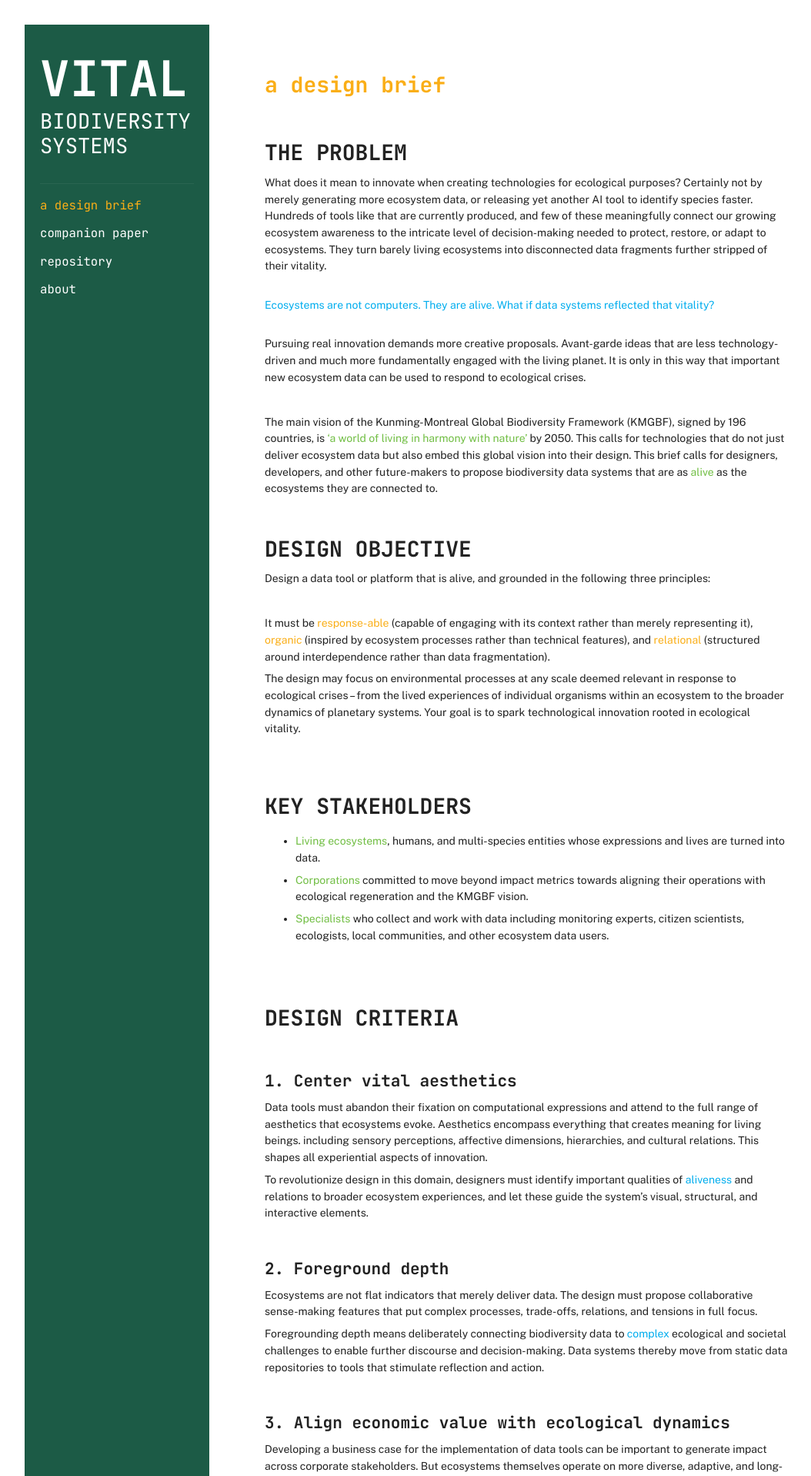
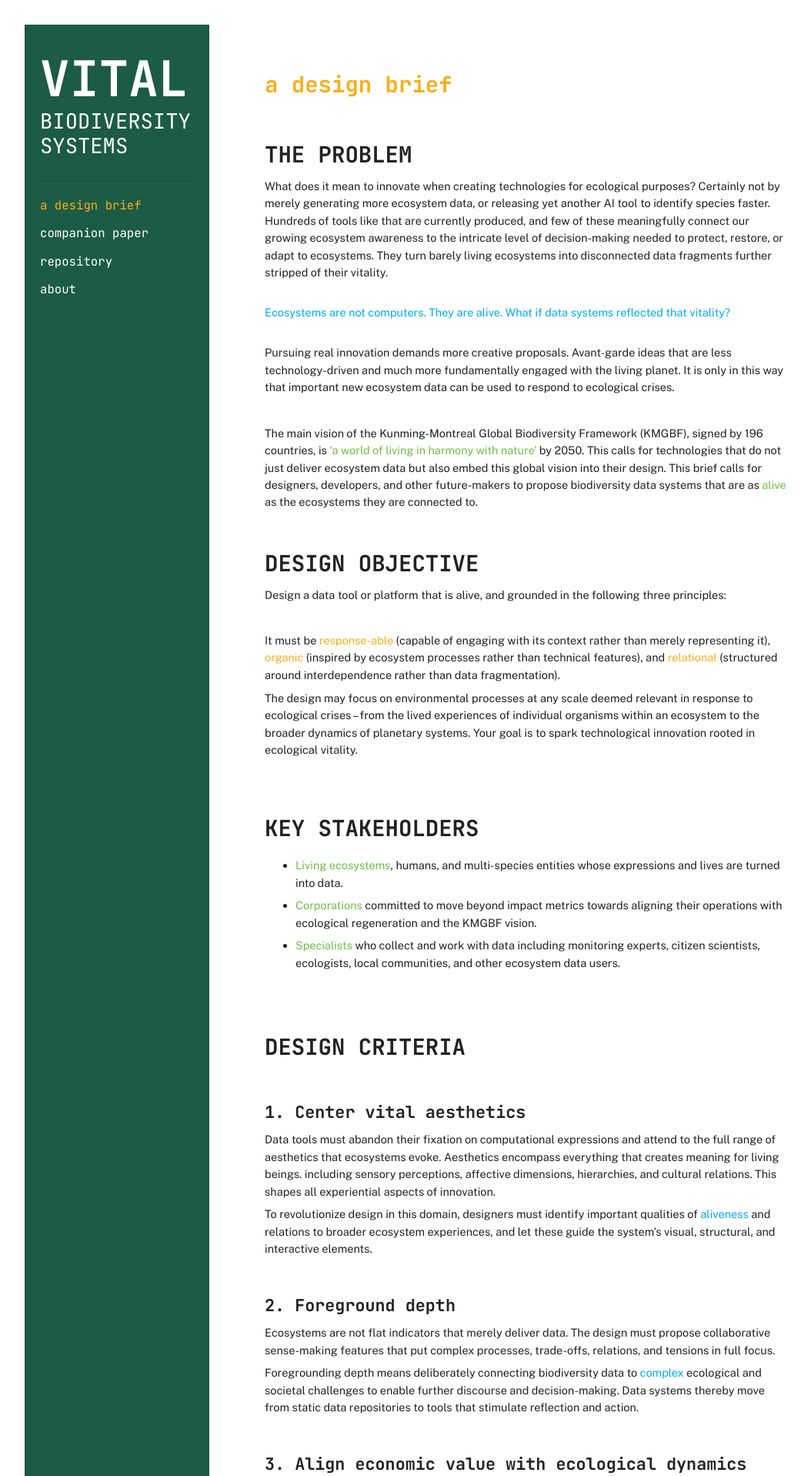
Before and after one commit to vitalbiodiversity/vitalbiodiversity.github.io, a Jekyll site: the page built from index.md, in a window 1280 px wide. Shown: the top 1917 px of the page at 77% size, without its empty margins (58-1112 px from the left). Built offline with Jekyll 4.4.1, drawn with Linux system fonts in a browser that asks for light colours.

Commit message:
Update style.css

```diff
--- a/assets/css/style.css
+++ b/assets/css/style.css
@@ -2,7 +2,7 @@
   --site-max-width: 1100px;
   --sidebar-width: 240px;
   --content-max-width: 760px;
-  --base-font-size: 14px;
+  --base-font-size: 14.5px;
   --sidebar-bg: #1C5B46;
   --accent: #2d7a7b;
 }
```
